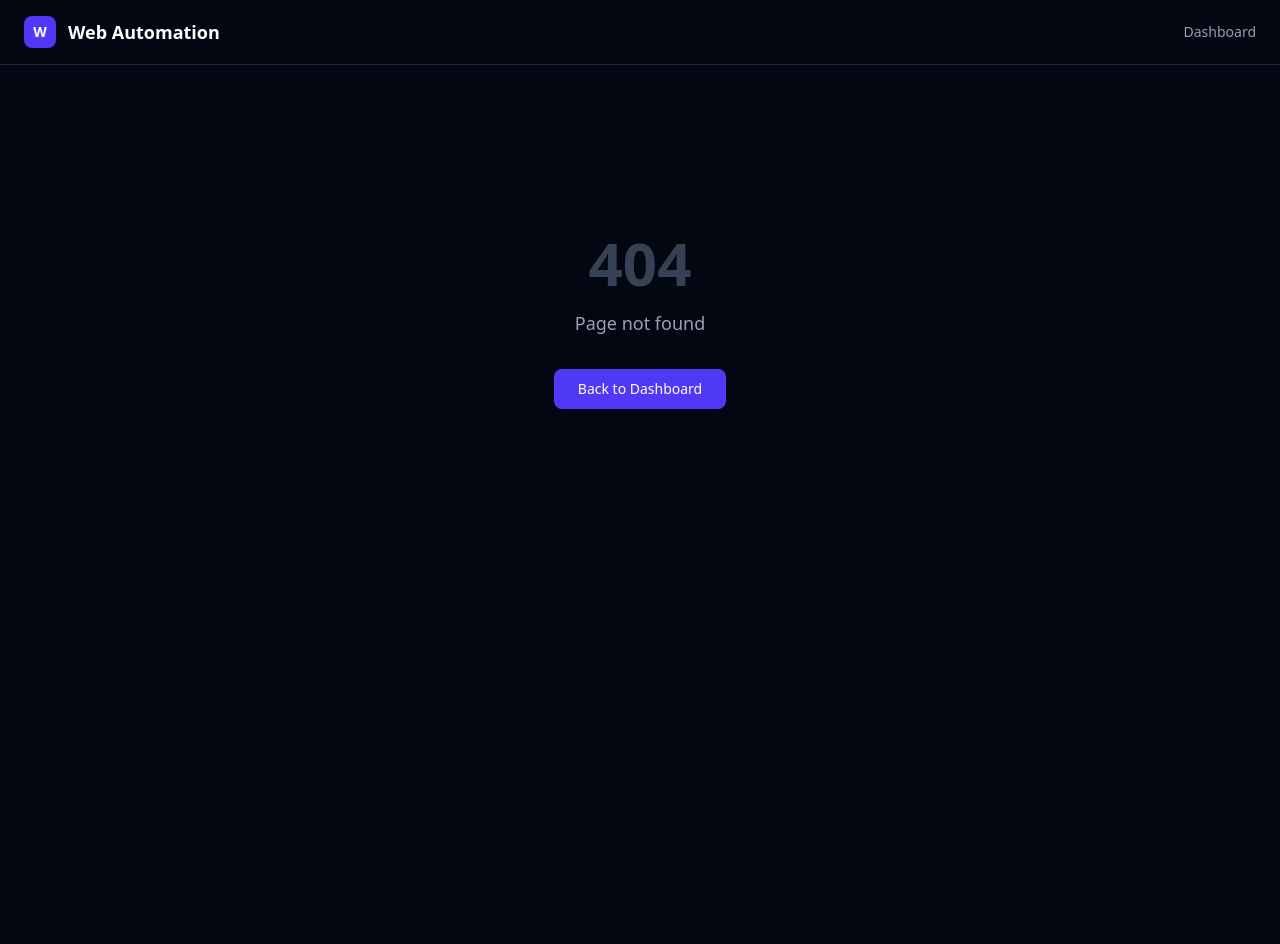
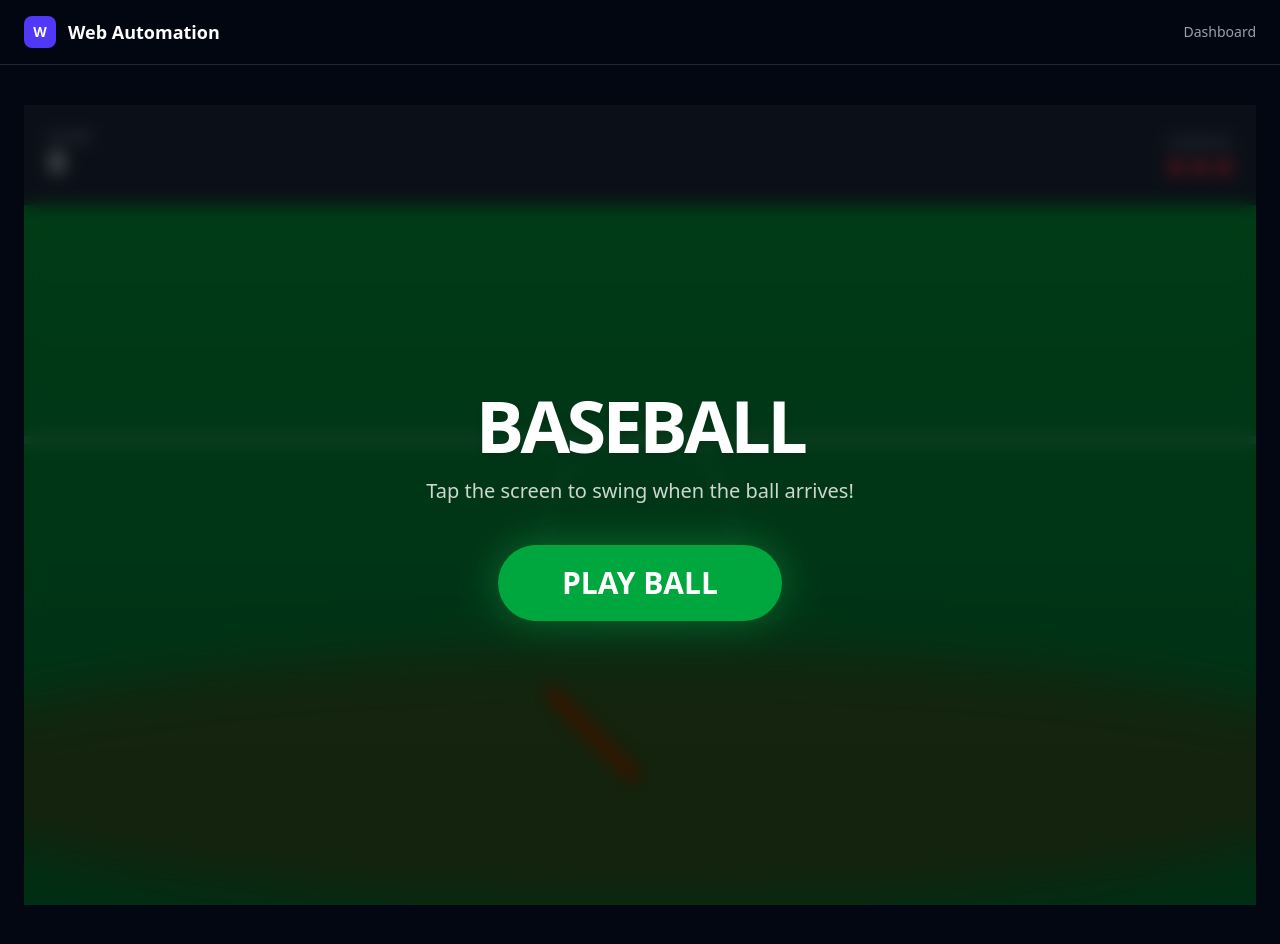
Before and after one commit to ConanShin/web-automation, a Next.js app: page /web-automation/event/baseball/2026-03-16_13-48-41 in a window 1280 px wide. Before the commit this address had no page. Before the commit the page ends 800 px from the top, so only its background shows below. Built offline with nearby package versions, Linux system fonts and the light colour scheme.

Commit message:
deploy: page component for BASEBALL version 2026-03-16_13-48-41

```diff
--- a/public/registry.json
+++ b/public/registry.json
@@ -55,11 +55,18 @@
           "title": "웹 기반 야구 게임",
           "description": "시간에 맞춰서 스크린을 탭하면 날아오는 공에 박자에 맞춰서 배팅을 휘둘르는 게임이야. 점수는 홈런, 1~3루타, 스트라이크로 구분하고 기회는 3번 이야.",
           "createdAt": "2026-03-16T04:42:07.964Z"
+        },
+        {
+          "key": "BASEBALL",
+          "version": "2026-03-16_13-48-41",
+          "title": "웹 기반 야구 게임",
+          "description": "시간에 맞춰서 스크린을 탭하면 날아오는 공에 박자에 맞춰서 배팅을 휘둘르는 게임이야. 점수는 홈런, 1~3루타, 스트라이크로 구분하고 기회는 3번 이야.",
+          "createdAt": "2026-03-16T04:51:12.619Z"
         }
       ],
-      "latestVersion": "2026-03-16_13-39-37",
-      "lastUpdated": "2026-03-16T04:42:07.964Z"
+      "latestVersion": "2026-03-16_13-48-41",
+      "lastUpdated": "2026-03-16T04:51:12.619Z"
     }
   ],
-  "lastUpdated": "2026-03-16T04:42:07.964Z"
+  "lastUpdated": "2026-03-16T04:51:12.619Z"
 }
--- /dev/null
+++ b/src/app/event/baseball/2026-03-16_13-48-41/page.tsx
@@ -0,0 +1,311 @@
+'use client'
+
+import { useState, useEffect, useCallback, useRef } from 'react'
+
+// --- Types ---
+interface BallProps {
+  position: { x: number; y: number; z: number }
+  size: string
+}
+
+interface BatProps {
+  isSwinging: boolean
+}
+
+interface ChanceIndicatorProps {
+  count: number
+}
+
+interface StatusHeaderProps {
+  score: number
+  chances: number
+}
+
+interface SwingFeedbackProps {
+  result?: string
+}
+
+interface GameArenaProps {
+  onSwing: () => void
+  ballPosition: { x: number; y: number; z: number }
+  ballSize: string
+  isSwinging: boolean
+  swingResult?: string
+}
+
+// --- Components ---
+
+const Ball = ({ position, size }: BallProps) => {
+  return (
+    <div
+      className="absolute rounded-full bg-white border-2 border-slate-300 shadow-xl transition-all duration-75"
+      style={{
+        left: `${position.x}%`,
+        top: `${position.y}%`,
+        transform: `translate(-50%, -50%) scale(${position.z})`,
+        width: size,
+        height: size,
+      }}
+      role="img"
+      aria-label="Baseball"
+    />
+  )
+}
+
+const Bat = ({ isSwinging }: BatProps) => {
+  return (
+    <div
+      className={`absolute bottom-10 origin-bottom-left transition-transform duration-100 ease-out ${
+        isSwinging ? 'rotate-[45deg]' : 'rotate-[-45deg]'
+      } w-4 h-32 bg-amber-800 rounded-t-full border-2 border-amber-950`}
+      role="img"
+      aria-label="Baseball Bat"
+    />
+  )
+}
+
+const ChanceIndicator = ({ count }: ChanceIndicatorProps) => {
+  return (
+    <div className="flex gap-2" role="status" aria-label="Remaining chances indicator">
+      {[...Array(3)].map((_, i) => (
+        <div
+          key={i}
+          className={`w-4 h-4 rounded-full ${
+            i < count ? 'bg-red-500 shadow-sm shadow-red-500/50' : 'bg-slate-600'
+          } border border-slate-700`}
+        />
+      ))}
+    </div>
+  )
+}
+
+const StatusHeader = ({ score, chances }: StatusHeaderProps) => {
+  return (
+    <div className="w-full justify-between items-center p-6 bg-slate-800 text-white shadow-lg flex" role="banner" aria-label="Game Status Header">
+      <div className="flex flex-col">
+        <span className="text-xs uppercase tracking-widest text-slate-400 font-bold">Score</span>
+        <span className="text-3xl font-bold font-mono">{score.toLocaleString()}</span>
+      </div>
+      <div className="flex flex-col items-end">
+        <span className="text-xs uppercase tracking-widest text-slate-400 mb-2 font-bold">Chances</span>
+        <ChanceIndicator count={chances} />
+      </div>
+    </div>
+  )
+}
+
+const SwingFeedback = ({ result }: SwingFeedbackProps) => {
+  if (!result) return null
+
+  const colorClass = result.toLowerCase().includes('strike') ? 'text-red-500' : 'text-yellow-400'
+
+  return (
+    <div className="absolute top-1/4 transform -translate-y-1/2 justify-center items-center w-full pointer-events-none flex" role="alert" aria-label="Swing Result Feedback">
+      <span className={`text-6xl font-black italic uppercase tracking-tighter drop-shadow-2xl ${colorClass} animate-bounce`}>
+        {result}
+      </span>
+    </div>
+  )
+}
+
+const GameArena = ({
+  onSwing,
+  ballPosition,
+  ballSize,
+  isSwinging,
+  swingResult,
+}: GameArenaProps) => {
+  return (
+    <div
+      className="relative flex-1 w-full bg-green-700 items-end justify-center perspective-1000 overflow-hidden flex cursor-pointer"
+      onClick={onSwing}
+      role="application"
+      aria-label="Baseball Field"
+    >
+      {/* Field markings */}
+      <div className="absolute inset-0 bg-gradient-to-t from-green-800 to-green-600 opacity-50" />
+      <div className="absolute top-[33%] left-0 right-0 h-2 bg-white/20" />
+      <div className="absolute top-[33%] left-1/2 -translate-x-1/2 w-48 h-48 border-4 border-white/10 rounded-full" />
+
+      {/* Dirt area */}
+      <div className="absolute bottom-0 left-1/2 -translate-x-1/2 w-[120%] h-64 bg-orange-900/40 rounded-[100%] blur-xl" />
+
+      <Ball position={ballPosition} size={ballSize} />
+
+      <div className="absolute bottom-20 left-1/2 -translate-x-1/2 flex justify-center items-center">
+        <Bat isSwinging={isSwinging} />
+      </div>
+
+      <SwingFeedback result={swingResult} />
+    </div>
+  )
+}
+
+// --- Main Page Component ---
+
+export default function Page() {
+  const [gameState, setGameState] = useState<'ready' | 'playing' | 'gameover'>('ready')
+  const [score, setScore] = useState(0)
+  const [chances, setChances] = useState(3)
+  const [ballPosition, setBallPosition] = useState({ x: 50, y: 33, z: 0.1 })
+  const [ballSize, setBallSize] = useState('20px')
+  const [isSwinging, setIsSwinging] = useState(false)
+  const [swingResult, setSwingResult] = useState<string | undefined>()
+
+  const gameLoopRef = useRef<number>(null)
+  const gameStateRef = useRef(gameState)
+  const chancesRef = useRef(chances)
+
+  // Sync refs with state for use in animation frame
+  useEffect(() => {
+    gameStateRef.current = gameState
+  }, [gameState])
+
+  useEffect(() => {
+    chancesRef.current = chances
+  }, [chances])
+
+  const resetBall = useCallback(() => {
+    setBallPosition({ x: 50, y: 33, z: 0.1 })
+    setBallSize('20px')
+  }, [])
+
+  const startPitch = useCallback(() => {
+    resetBall()
+    setSwingResult(undefined)
+  }, [resetBall])
+
+  const handleSwing = useCallback(() => {
+    if (gameStateRef.current !== 'playing' || isSwinging) return
+
+    setIsSwinging(true)
+    setTimeout(() => setIsSwinging(false), 300)
+
+    const timing = ballPosition.z
+    let result = ''
+    let points = 0
+
+    // Timing check (z increases from 0.1 towards 2.0 when it reaches home)
+    if (timing > 1.7 && timing < 2.3) {
+      if (timing > 1.9 && timing < 2.1) {
+        result = 'HOME RUN!'
+        points = 1000
+      } else if (timing > 1.8 && timing < 2.2) {
+        result = '3 BASE HIT'
+        points = 500
+      } else {
+        result = 'SINGLE'
+        points = 100
+      }
+      setScore(s => s + points)
+      setSwingResult(result)
+
+      // Stop ball movement
+      setBallPosition(prev => ({ ...prev, z: -2 }))
+      setTimeout(startPitch, 1500)
+    } else {
+      result = 'STRIKE'
+      setSwingResult(result)
+      setBallPosition(prev => ({ ...prev, z: -2 }))
+
+      setChances(c => {
+        const next = c - 1
+        if (next <= 0) {
+          setGameState('gameover')
+          return 0
+        }
+        return next
+      })
+
+      if (chancesRef.current > 1) {
+        setTimeout(startPitch, 1500)
+      }
+    }
+  }, [isSwinging, ballPosition.z, startPitch])
+
+  useEffect(() => {
+    if (gameState === 'playing') {
+      const update = () => {
+        setBallPosition(prev => {
+          if (prev.z === -2) return prev // Ball hit/strike handled
+
+          if (prev.z > 2.5) {
+            // Missed the ball (Strike)
+            setSwingResult('STRIKE')
+            setChances(c => {
+              const next = c - 1
+              if (next <= 0) {
+                setGameState('gameover')
+                return 0
+              }
+              return next
+            })
+            if (chancesRef.current > 1) {
+              setTimeout(startPitch, 1000)
+            }
+            return { ...prev, z: -2 }
+          }
+
+          return {
+            x: 50,
+            y: 33 + (prev.z * 20),
+            z: prev.z + 0.025
+          }
+        })
+        gameLoopRef.current = requestAnimationFrame(update)
+      }
+      gameLoopRef.current = requestAnimationFrame(update)
+    }
+    return () => {
+      if (gameLoopRef.current) cancelAnimationFrame(gameLoopRef.current)
+    }
+  }, [gameState, startPitch])
+
+  return (
+    <div className="flex flex-col items-center justify-between h-screen w-full bg-slate-900 overflow-hidden relative" role="main" aria-label="Web-based Baseball Game Screen">
+      <StatusHeader score={score} chances={chances} />
+
+      {gameState === 'ready' && (
+        <div className="absolute inset-0 z-20 flex flex-col items-center justify-center bg-black/60 backdrop-blur-sm">
+          <h1 className="text-7xl font-black text-white mb-4 drop-shadow-lg tracking-tighter">BASEBALL</h1>
+          <p className="text-white/80 mb-10 text-xl font-medium">Tap the screen to swing when the ball arrives!</p>
+          <button
+            onClick={() => {
+              setGameState('playing')
+              startPitch()
+            }}
+            className="px-16 py-5 bg-green-600 hover:bg-green-500 text-white text-3xl font-black rounded-full transition-all hover:scale-110 active:scale-95 shadow-[0_0_40px_rgba(22,163,74,0.5)]"
+          >
+            PLAY BALL
+          </button>
+        </div>
+      )}
+
+      {gameState === 'gameover' && (
+        <div className="absolute inset-0 z-20 flex flex-col items-center justify-center bg-black/90 backdrop-blur-md">
+          <h2 className="text-6xl font-black text-red-500 mb-2 tracking-tighter">GAME OVER</h2>
+          <p className="text-3xl text-white mb-12 font-mono">Final Score: {score.toLocaleString()}</p>
+          <button
+            onClick={() => {
+              setScore(0)
+              setChances(3)
+              setGameState('playing')
+              startPitch()
+            }}
+            className="px-16 py-5 bg-white hover:bg-slate-200 text-slate-900 text-3xl font-black rounded-full transition-all hover:scale-110 active:scale-95"
+          >
+            TRY AGAIN
+          </button>
+        </div>
+      )}
+
+      <GameArena
+        onSwing={handleSwing}
+        ballPosition={ballPosition}
+        ballSize={ballSize}
+        isSwinging={isSwinging}
+        swingResult={swingResult}
+      />
+    </div>
+  )
+}
```
